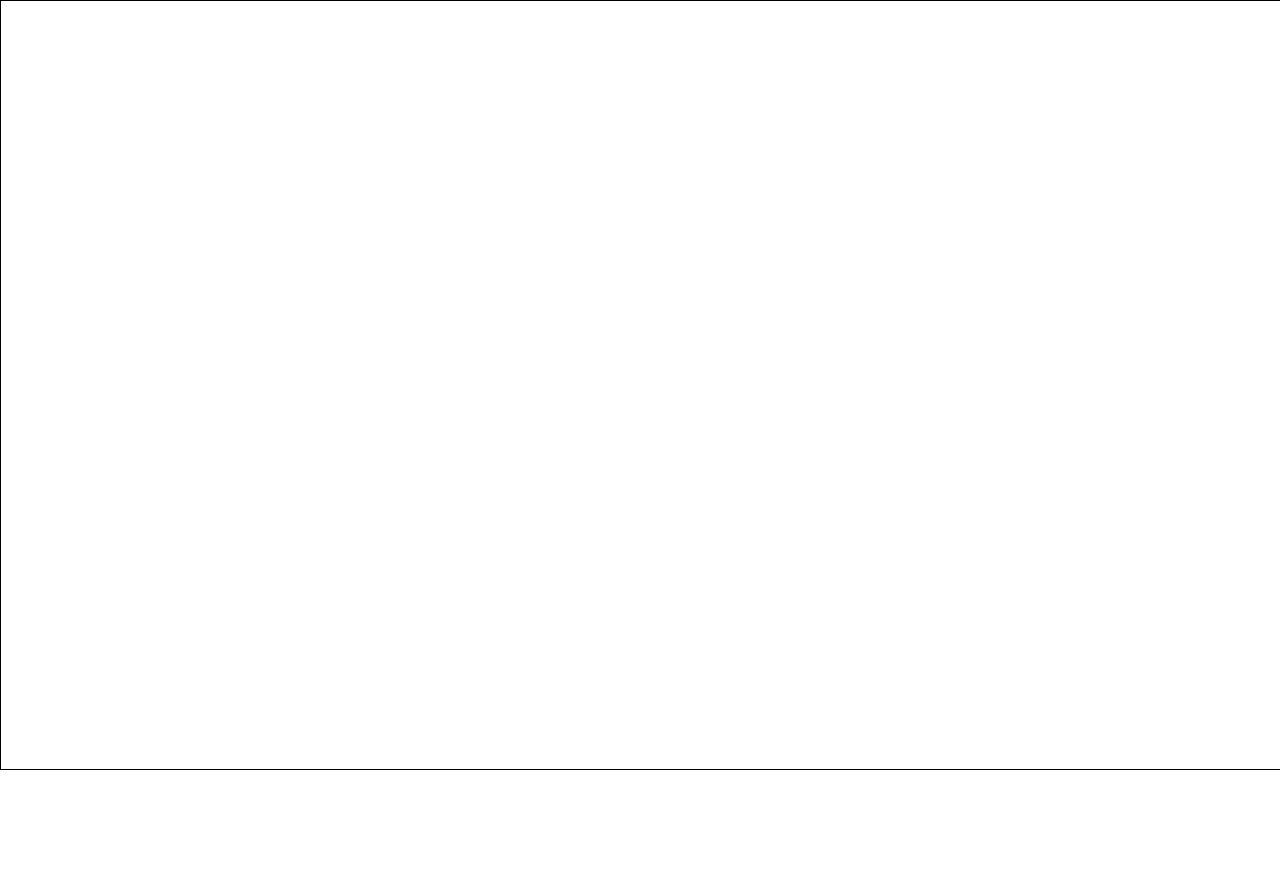
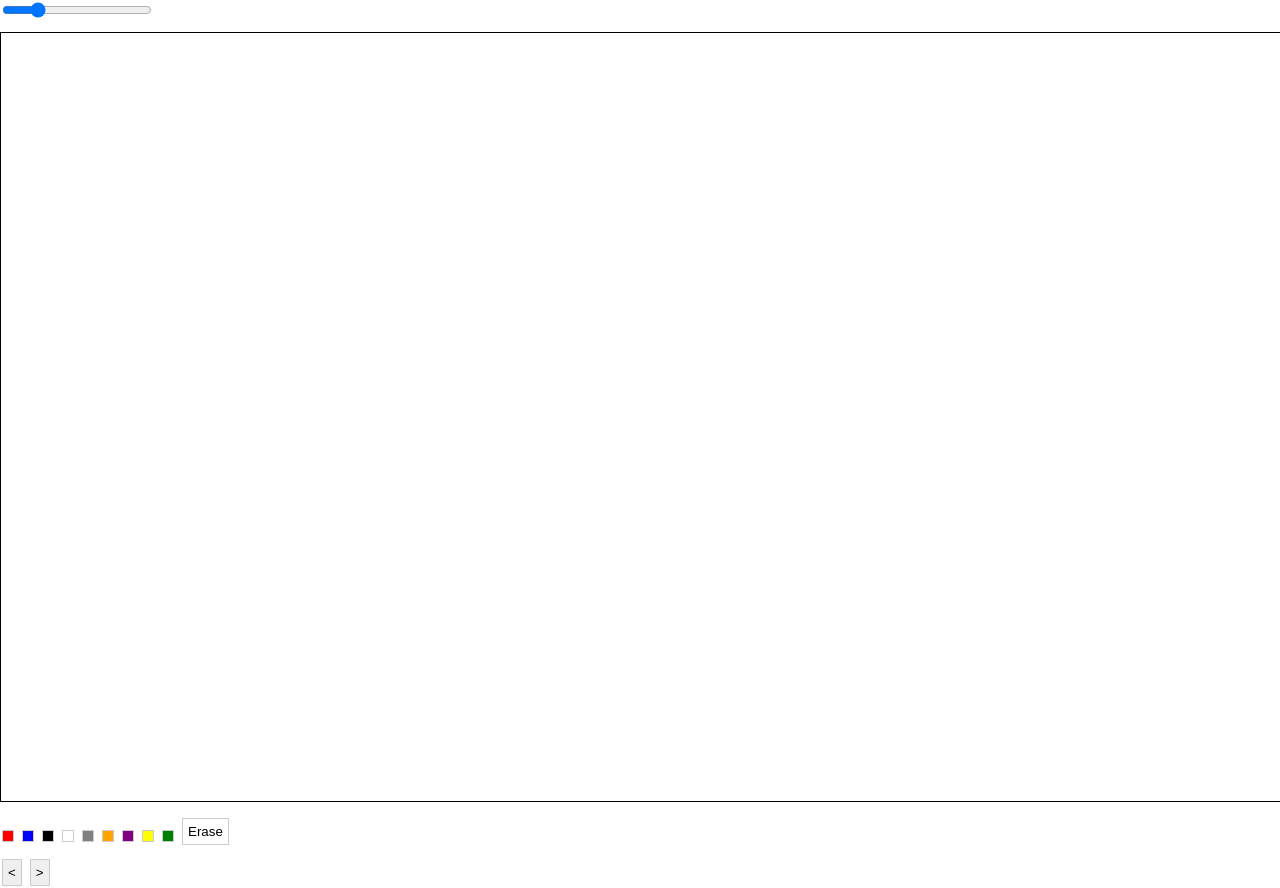
Before and after one commit to hplatt6/conflictanalysisbattery, a plain HTML site: page html_for_qualtrics.html in a window 1280 px wide. Before the commit the page ends 800 px from the top, so only its background shows below. Drawn offline with Linux system fonts and the light colour scheme.

Commit message:
Add color selection, brush size, and undo/redo

```diff
--- a/html_for_qualtrics.html
+++ b/html_for_qualtrics.html
@@ -5,10 +5,32 @@
   <style>
     body { margin: 0; }
     #drawingCanvas { width: 100%; height: auto; aspect-ratio: 5/3; border: 1px solid #000; background-color: white; }
+    #colorButtons button { border: 1px solid #ccc; padding: 5px; margin: 2px; }
+    #brushSizeSlider { width: 150px; }
+    #undoRedoButtons button { border: 1px solid #ccc; padding: 5px; margin: 2px; }
   </style>
 </head>
 <body>
+  <div id="brushSizeSliderContainer" style="margin-bottom: 10px;">
+    <input type="range" id="brushSizeSlider" min="1" max="20" value="5">
+  </div>
   <canvas id="drawingCanvas"></canvas>
+  <div id="colorButtons" style="margin-top: 10px;">
+    <button data-color="red" style="background-color: red;"></button>
+    <button data-color="blue" style="background-color: blue;"></button>
+    <button data-color="black" style="background-color: black;"></button>
+    <button data-color="white" style="background-color: white;"></button>
+    <button data-color="gray" style="background-color: gray;"></button>
+    <button data-color="orange" style="background-color: orange;"></button>
+    <button data-color="purple" style="background-color: purple;"></button>
+    <button data-color="yellow" style="background-color: yellow;"></button>
+    <button data-color="green" style="background-color: green;"></button>
+    <button data-color="transparent" style="background-color: transparent;">Erase</button>
+  </div>
+  <div id="undoRedoButtons" style="margin-top: 10px;">
+    <button id="undoButton">&lt;</button>
+    <button id="redoButton">&gt;</button>
+  </div>
   <script src="canvas.js"></script>
 </body>
 </html>
```
